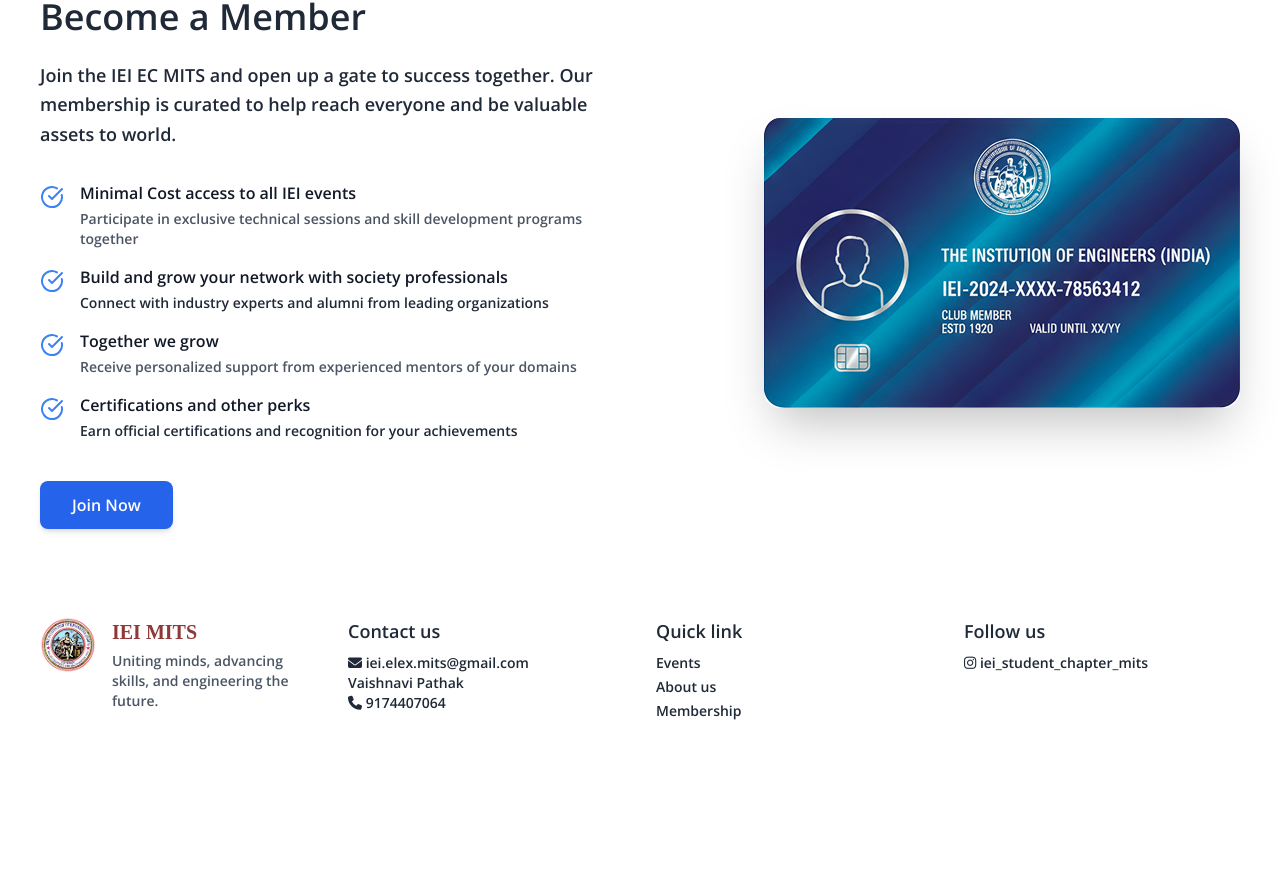
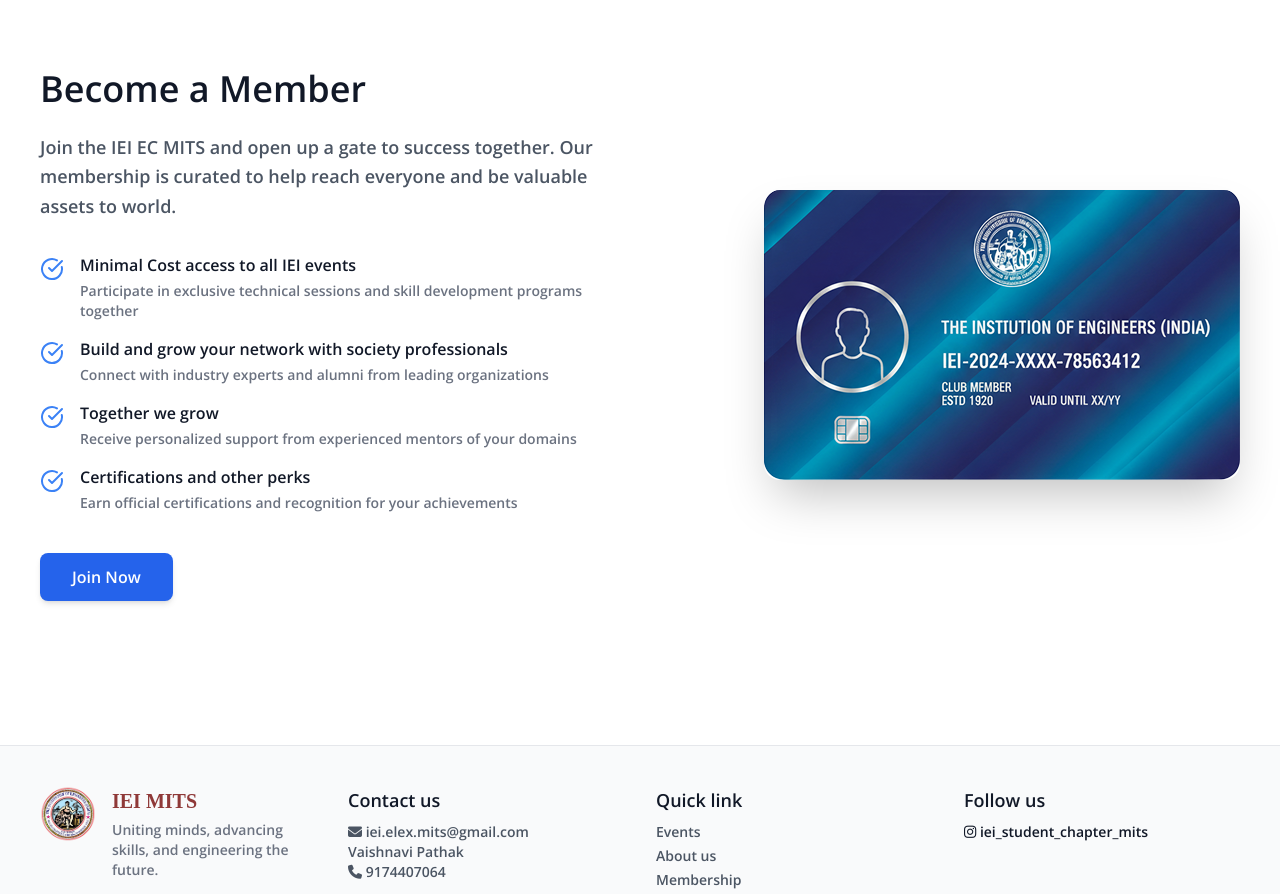
Before and after one commit to ieielexmits/new_webpage, a React (Create React App) app: page / in a window 1280 px wide. Shown: the part 2689-3583 px from the top of the page. Before the commit the page ends 3450 px from the top, so only its background shows below. Built offline with nearby package versions, Linux system fonts and the light colour scheme; a web font is replaced by a local one.

Commit message:
dark mode made smooth and cleaner, still work needed

```diff
--- a/src/components/Membership.jsx
+++ b/src/components/Membership.jsx
@@ -8,12 +8,12 @@
   };
 
   return (
-    <section className="-py-24 px-6 md:px-10 bg-white">
+    <section className="membership-section py-24 px-6 md:px-10 bg-white">
       <div className="max-w-7xl mx-auto flex flex-col lg:flex-row items-center gap-16">
 
         {/* Left Content - Extended */}
         <div className="flex-1 lg:max-w-2xl">
-          <h2 className="text-4xl font-bold mb-6" style={{ color: 'var(--text-primary)' }}>
+          <h2 className="text-4xl font-bold mb-6 text-gray-900">
             Become a Member
           </h2>
           <p className="text-lg text-gray-700 mb-8 leading-relaxed">
@@ -40,7 +40,7 @@
                 <h3 className="font-semibold text-gray-800 mb-1">
                   Build and grow your network with society professionals
                 </h3>
-                <p className="text-sm" style={{ color: 'var(--text-secondary)' }}>
+                <p className="text-gray-600 text-sm">
                   Connect with industry experts and alumni from leading organizations
                 </p>
               </div>
@@ -64,7 +64,7 @@
                 <h3 className="font-semibold text-gray-800 mb-1">
                   Certifications and other perks
                 </h3>
-                <p className="text-sm" style={{ color: 'var(--text-secondary)' }}>
+                <p className="text-gray-600 text-sm">
                   Earn official certifications and recognition for your achievements
                 </p>
               </div>
--- a/src/index.css
+++ b/src/index.css
@@ -5,122 +5,318 @@
 body {
   @apply font-opensans font-semibold;
 }
-/* Theme variables */
+
+/* ============================================
+   THEME VARIABLES - Light & Dark Mode
+   ============================================ */
 :root{
-  --bg: #ffffff;
-  --card: #ffffff;
-  --card-elevated: #ffffff;
-  --heading: #111827; /* gray-900 */
-  --text: #1f2937;    /* gray-800 */
-  --muted: #4b5563;   /* gray-600 */
-  --muted-2: #6b7280; /* gray-500 */
-  --border: #e5e7eb;  /* gray-200 */
-  --primary: #2563eb; /* blue-600 */
+  /* Backgrounds */
+  --bg-primary: #ffffff;
+  --bg-secondary: #f9fafb;
+  --card-bg: #ffffff;
+  --card-elevated: #f3f4f6;
+
+  /* Text Colors */
+  --text-primary: #111827;
+  --text-secondary: #4b5563;
+  --text-muted: #6b7280;
+
+  /* UI Elements */
+  --border-color: #e5e7eb;
+  --primary: #2563eb;
   --primary-100: #dbeafe;
-  --accent: #ef4444;  /* red-600 */
-  --glass: rgba(255,255,255,0.04);
+  --accent: #ef4444;
+
+  /* Component Specific */
+  --navbar-bg: #ffffff;
+  --footer-bg: #f9fafb;
+  --carousel-bg: #ffffff;
+  --event-gradient-start: #A9D6F1;
+  --event-gradient-end: #00A6FF;
 }
 
+.dark{
+  /* Backgrounds */
+  --bg-primary: #0f172a;
+  --bg-secondary: #1e293b;
+  --card-bg: #1e293b;
+  --card-elevated: #334155;
 
-.dark{
-  --bg: #0f172a;      /* slate-900 */
-  --card: #0b1220;
-  --card-elevated: #081024;
-  --heading: #e5e7eb; /* gray-200 */
-  --text: #e5e7eb;    /* gray-200 */
-  --muted: #9ca3af;   /* gray-400 */
-  --muted-2: #6b7280; /* fallback */
-  --border: #374151;  /* gray-700 */
-  --primary: #60a5fa; /* lighter blue in dark */
-  --primary-100: rgba(96,165,250,0.12);
-  --accent: #f87171;  /* red-400 */
-  --glass: rgba(0,0,0,0.32);
+  /* Text Colors */
+  --text-primary: #f1f5f9;
+  --text-secondary: #cbd5e1;
+  --text-muted: #94a3b8;
+
+  /* UI Elements */
+  --border-color: #334155;
+  --primary: #60a5fa;
+  --primary-100: rgba(96,165,250,0.15);
+  --accent: #f87171;
+
+  /* Component Specific */
+  --navbar-bg: #0a1628;
+  --footer-bg: #0a1628;
+  --carousel-bg: #1a2332;
+  --event-gradient-start: #1e3a5f;
+  --event-gradient-end: #0f2744;
 }
 
-
-/* Apply variables globally for smooth transitions */
+/* ============================================
+   GLOBAL STYLES
+   ============================================ */
 html, body, #root {
-  background-color: var(--bg);
-  color: var(--text);
-  transition: background-color 200ms ease, color 200ms ease;
+  background-color: var(--bg-primary);
+  color: var(--text-primary);
+  transition: background-color 300ms ease, color 300ms ease;
 }
 
+/* ============================================
+   COMPONENT-SPECIFIC BACKGROUNDS
+   ============================================ */
 
-/* Nav and common containers */
-nav, header, main, footer, .card {
-  background-color: var(--card);
-  border-color: var(--border);
-  transition: background-color 200ms ease, border-color 200ms ease, color 200ms ease, box-shadow 200ms ease;
+/* Navbar */
+nav {
+  background-color: var(--navbar-bg) !important;
+  border-color: var(--border-color) !important;
+  box-shadow: 0 1px 3px 0 rgba(0, 0, 0, 0.1), 0 1px 2px 0 rgba(0, 0, 0, 0.06);
+  transition: background-color 300ms ease, border-color 300ms ease, box-shadow 300ms ease;
 }
 
+.dark nav {
+  box-shadow: 0 1px 3px 0 rgba(0, 0, 0, 0.4), 0 1px 2px 0 rgba(0, 0, 0, 0.3);
+}
 
-/* Utility overrides to make common Tailwind classes theme-aware.
-   These small mappings ensure components using Tailwind color classes
-   also respond to the CSS variable-based theme toggle. */
+/* Footer */
+footer {
+  background-color: var(--footer-bg) !important;
+  border-top: 1px solid var(--border-color);
+  transition: background-color 300ms ease, border-color 300ms ease;
+}
 
+/* Carousel Section */
+.carousel-section {
+  background-color: var(--carousel-bg) !important;
+  transition: background-color 300ms ease;
+}
 
-.bg-white { background-color: var(--card) !important; }
-.bg-white-50 { background-color: rgba(255,255,255,0.5) !important; }
+/* Events Section with Gradient */
+#events-section {
+  background: linear-gradient(225deg, var(--event-gradient-start) 48.98%, var(--event-gradient-end) 85.36%) !important;
+  transition: background 300ms ease;
+}
 
+/* About Section */
+.about-section {
+  background-color: var(--bg-secondary) !important;
+  transition: background-color 300ms ease;
+}
 
-.bg-gray-50 { background-color: rgba(0,0,0,0.02) !important; }
+/* Membership Section */
+.membership-section {
+  background-color: var(--bg-primary) !important;
+  transition: background-color 300ms ease;
+}
+
+/* ============================================
+   TAILWIND UTILITY OVERRIDES
+   ============================================ */
+
+/* Background Colors */
+.bg-white { background-color: var(--card-bg) !important; }
+.bg-white-50 { background-color: var(--bg-secondary) !important; }
+.bg-white-100 { background-color: var(--bg-secondary) !important; }
+.bg-gray-50 { background-color: var(--bg-secondary) !important; }
 .bg-gray-100 { background-color: var(--card-elevated) !important; }
+.bg-gray-200 { background-color: var(--card-elevated) !important; }
 
+/* Text Colors */
+.text-gray-900 { color: var(--text-primary) !important; }
+.text-gray-800 { color: var(--text-primary) !important; }
+.text-gray-700 { color: var(--text-secondary) !important; }
+.text-gray-600 { color: var(--text-muted) !important; }
+.text-gray-500 { color: var(--text-muted) !important; }
+.text-gray-400 { color: var(--text-muted) !important; }
 
-.text-gray-900 { color: var(--heading) !important; }
-.text-gray-800 { color: var(--heading) !important; }
-.text-gray-700 { color: var(--text) !important; }
-.text-gray-600 { color: var(--muted) !important; }
-.text-gray-500 { color: var(--muted-2) !important; }
-.text-gray-400 { color: var(--muted-2) !important; }
-
-
+/* Accent Colors */
 .text-red-900 { color: var(--accent) !important; }
 .text-red-600 { color: var(--accent) !important; }
 
+/* Border Colors */
+.border-gray-200 { border-color: var(--border-color) !important; }
+.border-gray-700 { border-color: var(--border-color) !important; }
+.dark\:border-gray-700 { border-color: var(--border-color) !important; }
 
-.border-gray-200 { border-color: var(--border) !important; }
-.dark\\:border-gray-700 { border-color: var(--border) !important; } /* keeps compatibility if Tailwind dark: used */
-
-
+/* Primary Colors */
 .bg-blue-600 { background-color: var(--primary) !important; color: white !important; }
 .bg-blue-100 { background-color: var(--primary-100) !important; color: var(--primary) !important; }
+.text-blue-600 { color: var(--primary) !important; }
+.text-blue-700 { color: var(--primary) !important; }
+.border-blue-600 { border-color: var(--primary) !important; }
 
+/* Special Colors */
+.bg-red-600 { background-color: var(--accent) !important; color: white !important; }
+.text-white { color: #fff !important; }
 
-.bg-gray-200 { background-color: var(--card-elevated) !important; }
+/* ============================================
+   INTERACTIVE ELEMENTS
+   ============================================ */
 
-
-/* Buttons and interactive elements */
+/* Buttons */
 button, .btn {
-  transition: background-color 150ms ease, color 150ms ease, border-color 150ms ease, box-shadow 150ms ease, transform 150ms ease;
+  transition: background-color 200ms ease, color 200ms ease, border-color 200ms ease,
+              box-shadow 200ms ease, transform 150ms ease;
 }
 
-
-/* Card & modal backgrounds */
-.modal, .card, .rounded-3xl, .rounded-2xl {
-  background-color: var(--card) !important;
-  color: var(--text) !important;
+/* Links */
+a {
+  transition: color 200ms ease;
 }
 
-
-/* Links */
-a, .hover\\:underline {
-  color: inherit;
+.hover\:text-blue-600:hover {
+  color: var(--primary) !important;
 }
 
-
-/* Images: optional invert for simple logos when dark */
-.dark img.invert-in-dark {
-  filter: brightness(0) invert(1);
+.hover\:text-red-700:hover {
+  color: var(--accent) !important;
 }
 
-
-/* Fallback for hero/gradient areas in dark mode (keeps contrast) */
-.dark .bg {
-  background: linear-gradient(225deg, rgba(10,20,30,0.45) 10%, rgba(0,100,150,0.12) 90%) !important;
+.hover\:underline:hover {
+  text-decoration: underline;
 }
 
+/* ============================================
+   CARDS & MODALS
+   ============================================ */
 
-/* Small helpers: ensure text on colored buttons stays readable */
-.bg-red-600 { background-color: var(--accent) !important; color: white !important; }
-.text-white { color: #fff !important; }
+.modal, .card, .rounded-3xl, .rounded-2xl {
+  background-color: var(--card-bg) !important;
+  color: var(--text-primary) !important;
+  border-color: var(--border-color);
+  transition: background-color 300ms ease, color 300ms ease, border-color 300ms ease;
+}
+
+/* ============================================
+   DARK MODE SPECIFIC IMPROVEMENTS
+   ============================================ */
+
+/* Shadows in Dark Mode */
+.dark .shadow-lg {
+  box-shadow: 0 10px 15px -3px rgba(0, 0, 0, 0.4), 0 4px 6px -2px rgba(0, 0, 0, 0.3);
+}
+
+.dark .shadow-md {
+  box-shadow: 0 4px 6px -1px rgba(0, 0, 0, 0.4), 0 2px 4px -1px rgba(0, 0, 0, 0.3);
+}
+
+.dark .shadow-2xl {
+  box-shadow: 0 25px 50px -12px rgba(0, 0, 0, 0.6);
+}
+
+.dark .shadow-inner {
+  box-shadow: inset 0 2px 4px 0 rgba(0, 0, 0, 0.4);
+}
+
+/* Hover States in Dark Mode */
+.dark .hover\:bg-gray-100:hover {
+  background-color: var(--card-elevated) !important;
+}
+
+.dark .hover\:bg-blue-700:hover {
+  background-color: #2563eb !important;
+}
+
+.dark .hover\:bg-red-700:hover {
+  background-color: #dc2626 !important;
+}
+
+.dark .hover\:bg-blue-100:hover {
+  background-color: rgba(96, 165, 250, 0.2) !important;
+}
+
+/* Typography in Dark Mode */
+.dark h1, .dark h2, .dark h3, .dark h4, .dark h5, .dark h6 {
+  color: var(--text-primary);
+}
+
+.dark p {
+  color: var(--text-secondary);
+}
+
+.dark .text-gray-400 {
+  color: var(--text-muted) !important;
+}
+
+/* Borders in Dark Mode */
+.dark .border {
+  border-color: var(--border-color);
+}
+
+.dark .border-2 {
+  border-color: var(--border-color);
+}
+
+/* Event Cards with Glassmorphism in Dark Mode */
+.dark #events-section .rounded-3xl {
+  background-color: rgba(30, 41, 59, 0.7) !important;
+  backdrop-filter: blur(12px);
+  border: 1px solid rgba(255, 255, 255, 0.1);
+}
+
+/* Modal Overlay in Dark Mode */
+.dark .fixed.inset-0.bg-black {
+  background-color: rgba(0, 0, 0, 0.75) !important;
+}
+
+/* Form Elements in Dark Mode */
+.dark input,
+.dark textarea,
+.dark select {
+  background-color: var(--card-elevated);
+  color: var(--text-primary);
+  border-color: var(--border-color);
+}
+
+.dark input:focus,
+.dark textarea:focus,
+.dark select:focus {
+  border-color: var(--primary);
+  outline: none;
+  box-shadow: 0 0 0 3px var(--primary-100);
+}
+
+/* ============================================
+   SECTION TRANSITIONS
+   ============================================ */
+
+section {
+  transition: background-color 300ms ease;
+}
+
+/* ============================================
+   UTILITY CLASSES
+   ============================================ */
+
+/* Smooth transitions for all color changes */
+* {
+  transition-property: background-color, border-color, color, fill, stroke;
+  transition-timing-function: cubic-bezier(0.4, 0, 0.2, 1);
+  transition-duration: 300ms;
+}
+
+/* Preserve transform and opacity transitions */
+*[style*="transform"],
+*[style*="opacity"] {
+  transition-property: background-color, border-color, color, fill, stroke, transform, opacity !important;
+}
+
+/* Remove transitions for specific interactive elements to keep them snappy */
+button *,
+a *,
+.no-transition {
+  transition: none !important;
+}
+
+button,
+a {
+  transition: background-color 200ms ease, color 200ms ease, transform 150ms ease !important;
+}
```
Also changed, not shown: src/components/About.jsx (+4 -5 lines).
